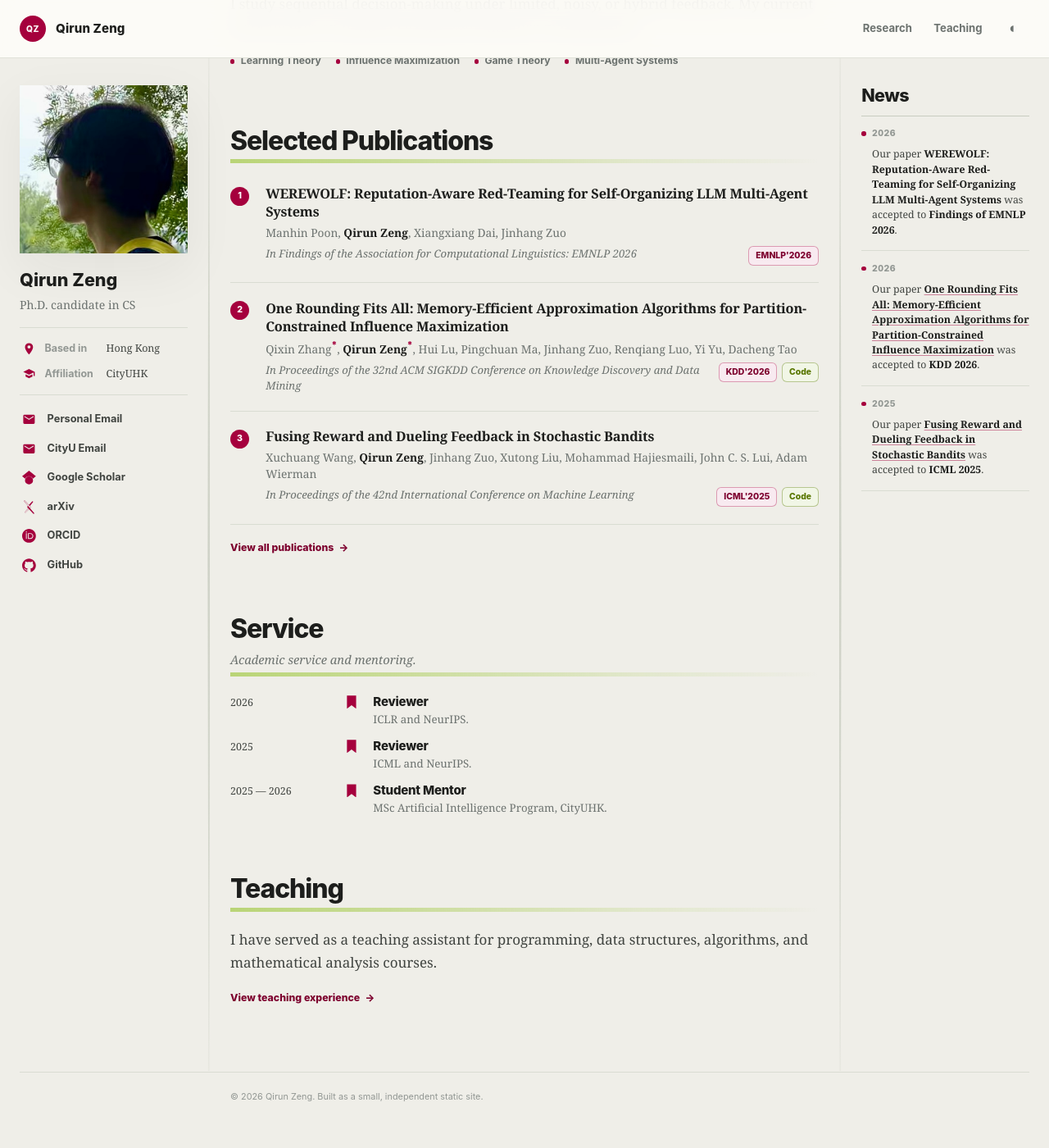
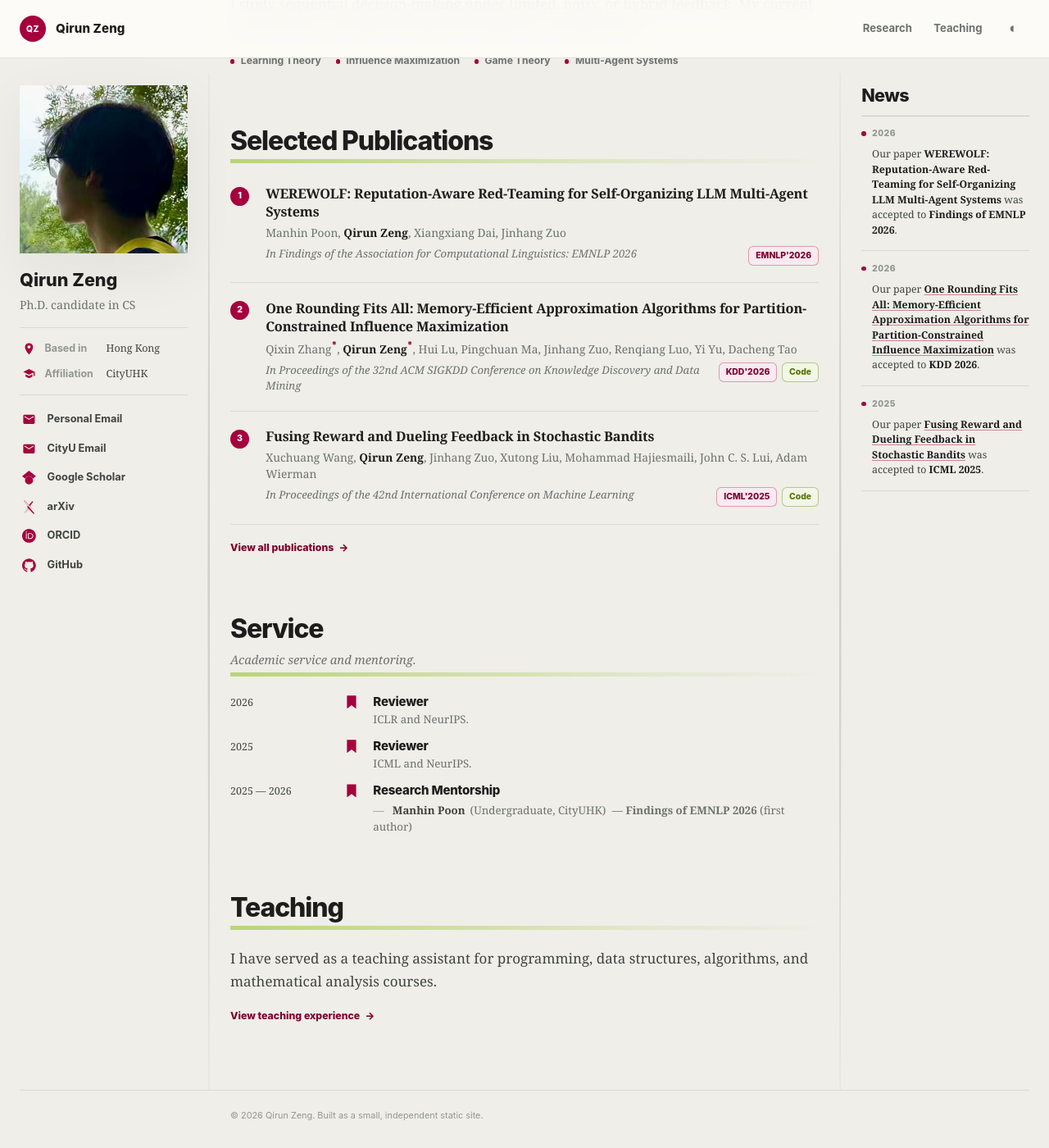
Before and after one commit to qirunzeng/qirunzeng.github.io, a Jekyll site: the page built from index.html, in a window 1280 px wide and 1400 px high, scrolled down 656 px. Shown: the whole window at 82% size. Built offline with Jekyll 4.4.1, drawn with Linux system fonts in a browser that asks for light colours; before the commit the page ends 2034 px from its top, so only the background shows below that.

Commit message:
Mentorship

```diff
--- a/_data/home.yml
+++ b/_data/home.yml
@@ -47,5 +47,10 @@ service:
     title: "Reviewer"
     detail: "ICML and NeurIPS."
   - period: "2025 — 2026"
-    title: "Student Mentor"
-    detail: "MSc Artificial Intelligence Program, CityUHK."
+    title: "Research Mentorship"
+    mentees:
+      - name: "Manhin Poon"
+        role: "Undergraduate"
+        institution: "CityUHK"
+        venue: "Findings of EMNLP 2026"
+        first_author: true
--- a/_includes/timeline-item.html
+++ b/_includes/timeline-item.html
@@ -5,5 +5,20 @@
     <h3>{{ include.title }}</h3>
     {% if include.subtitle %}<p class="timeline-item__subtitle">{{ include.subtitle }}</p>{% endif %}
     {% if include.detail %}<div class="timeline-item__detail">{{ include.detail | markdownify }}</div>{% endif %}
+    {% if include.mentees %}
+      <ul class="mentee-list" aria-label="Student mentees">
+        {% for mentee in include.mentees %}
+          <li>
+            <span class="mentee-list__name">{{ mentee.name }}</span>
+            {% if mentee.role or mentee.institution %}
+              <span class="mentee-list__meta">({% if mentee.role %}{{ mentee.role }}{% endif %}{% if mentee.role and mentee.institution %}, {% endif %}{% if mentee.institution %}{{ mentee.institution }}{% endif %})</span>
+            {% endif %}
+            {% if mentee.venue %}
+              <span class="mentee-list__outcome">— <strong>{{ mentee.venue }}</strong>{% if mentee.first_author %} (first author){% endif %}</span>
+            {% endif %}
+          </li>
+        {% endfor %}
+      </ul>
+    {% endif %}
   </div>
 </article>
--- a/assets/css/main.css
+++ b/assets/css/main.css
@@ -927,6 +927,39 @@ a {
   line-height: 1.5;
 }
 
+.mentee-list {
+  display: grid;
+  gap: 0.16rem;
+  margin: 0.28rem 0 0;
+  padding: 0;
+  list-style: none;
+}
+
+.mentee-list li {
+  color: var(--muted);
+  font-size: 0.83rem;
+  line-height: 1.5;
+}
+
+.mentee-list li::before {
+  margin-right: 0.42rem;
+  color: var(--faint);
+  content: "—";
+}
+
+.mentee-list__name {
+  color: var(--ink-soft);
+  font-weight: 700;
+}
+
+.mentee-list__meta {
+  margin-left: 0.16rem;
+}
+
+.mentee-list__outcome {
+  margin-left: 0.24rem;
+}
+
 .teaching-list {
   display: grid;
   gap: 0;
--- a/index.html
+++ b/index.html
@@ -61,7 +61,7 @@ description: "Qirun Zeng is a Ph.D. candidate in Computer Science at City Univer
   {% include section-heading.html title="Service" summary="Academic service and mentoring." %}
   <div class="timeline timeline--compact">
     {% for item in home.service %}
-      {% include timeline-item.html period=item.period title=item.title detail=item.detail %}
+      {% include timeline-item.html period=item.period title=item.title detail=item.detail mentees=item.mentees %}
     {% endfor %}
   </div>
 </section>
```
